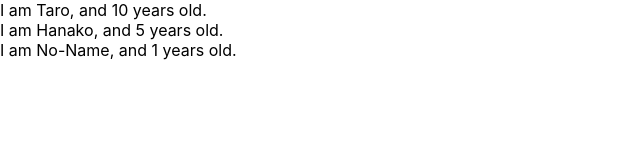
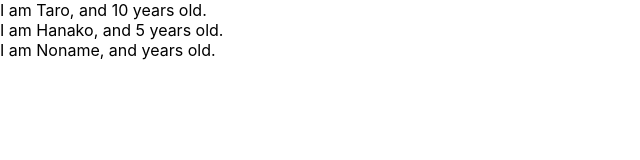
Before and after one commit to kagamirr0r/udemy-react-redux-crud-application, a React (Create React App) app: page / in a window 1280 px wide. Shown: the top 160 px of the page, without its empty margins (0-640 px from the left). Built offline with nearby package versions, Linux system fonts and the light colour scheme.

Commit message:
leran about prop types

```diff
--- a/src/App.js
+++ b/src/App.js
@@ -1,4 +1,5 @@
 import React from "react";
+import PropTypes from "prop-types";
 
 // class App extend Component{
 //   render(){
@@ -41,7 +42,7 @@ const App = () => {
       age: 5,
     },
     {
-      name: "No-Name",
+      name: "Noname",
     },
   ];
   return (
@@ -63,8 +64,9 @@ const User = (props) => {
   );
 };
 
-User.defaultProps = {
-  age: 1,
+User.propTypes = {
+  name: PropTypes.string,
+  age: PropTypes.number.isRequired, //ageがないとエラーになる
 };
 
 // function App() {
```
